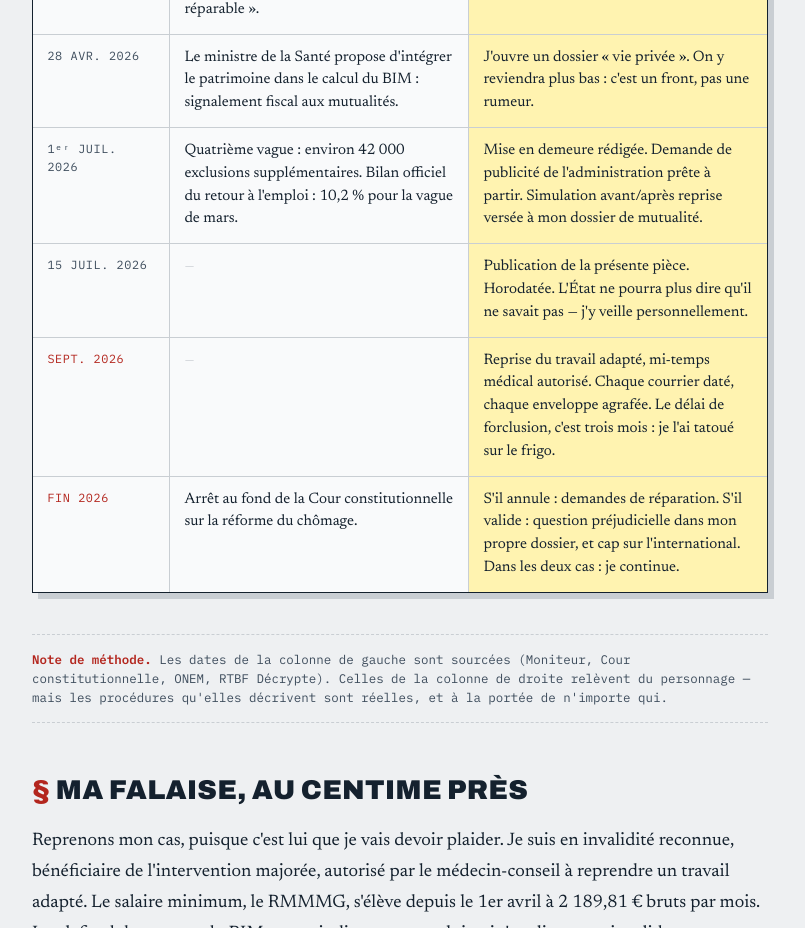
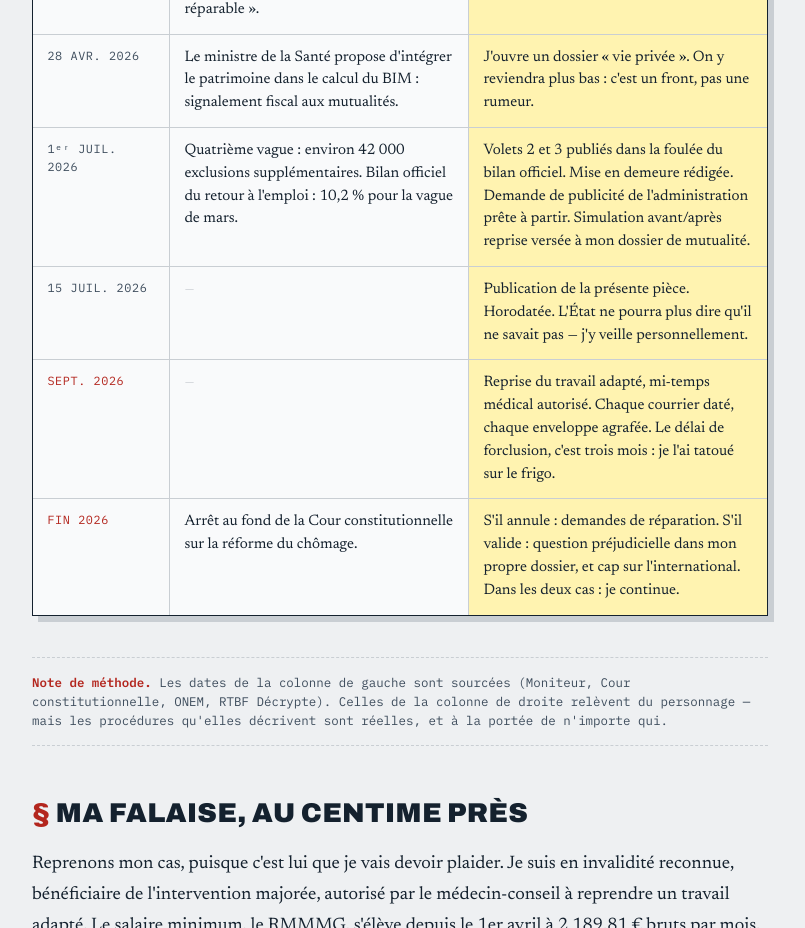
Before and after one commit to ouaisfieu/fable, a plain HTML site: page la-contre-attaque.html in a window 1280 px wide. Shown: the part 2980-3908 px from the top of the page, without its empty margins (240-1045 px from the left). Drawn offline with Linux system fonts and the light colour scheme.

Commit message:
Update la-contre-attaque.html

```diff
--- a/la-contre-attaque.html
+++ b/la-contre-attaque.html
@@ -19,6 +19,7 @@
 <meta property="og:url" content="https://ouaisfieu.github.io/fable/la-contre-attaque.html">
 <meta property="og:site_name" content="Le Décompte">
 <meta property="article:published_time" content="2026-07-15">
+<meta property="article:modified_time" content="2026-07-15">
 <meta property="article:section" content="Plan de bataille">
 <meta property="article:tag" content="recours juridiques">
 <meta property="article:tag" content="réforme chômage 2026">
@@ -404,7 +405,7 @@ h1 mark{background:linear-gradient(transparent 42%, var(--stabilo) 42%, var(--st
           <li>
             <time datetime="2026-07-01">1ᵉʳ juil. 2026</time>
             <div class="eux">Quatrième vague : environ 42 000 exclusions supplémentaires. Bilan officiel du retour à l'emploi : 10,2 % pour la vague de mars.</div>
-            <div class="moi">Mise en demeure rédigée. Demande de publicité de l'administration prête à partir. Simulation avant/après reprise versée à mon dossier de mutualité.</div>
+            <div class="moi">Volets 2 et 3 publiés dans la foulée du bilan officiel. Mise en demeure rédigée. Demande de publicité de l'administration prête à partir. Simulation avant/après reprise versée à mon dossier de mutualité.</div>
           </li>
           <li>
             <time datetime="2026-07-15">15 juil. 2026</time>
```
